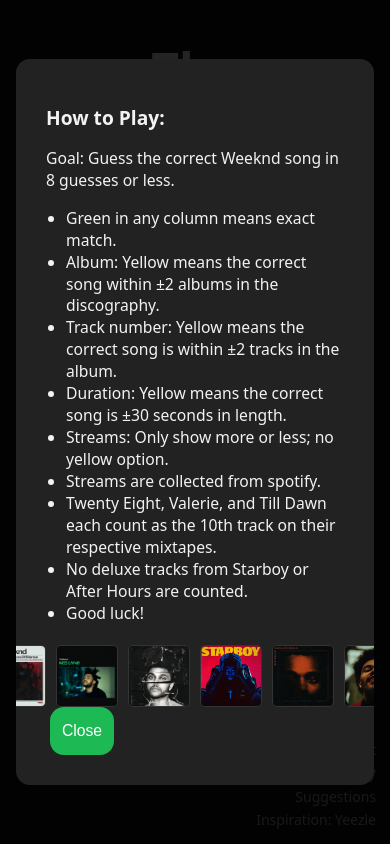
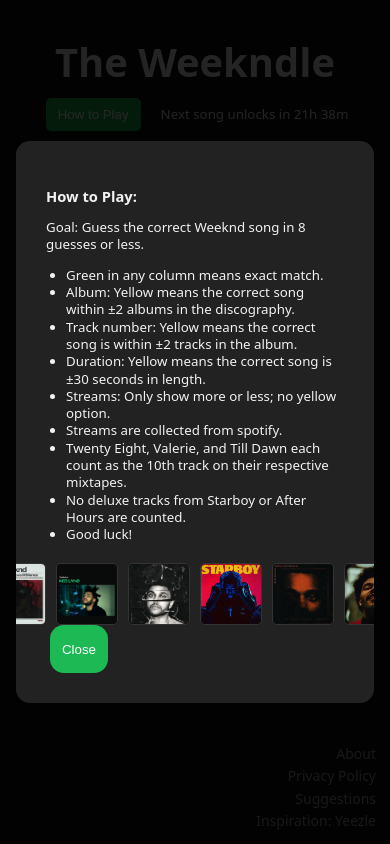
Before and after one commit to noahjuzenas/theweekndle, a plain HTML site: page index.html in a window 390 px wide. Both pictures are taken after a click on the button "How to Play". Drawn offline with Linux system fonts and the light colour scheme.

Commit message:
Update weekndle.css

```diff
--- a/weekndle.css
+++ b/weekndle.css
@@ -347,3 +347,38 @@ td.gray{ background: rgba(255,255,255,.06); border-radius: 10px; }
     border-radius: 10px !important;
   }
 }
+
+/* === MOBILE TYPOGRAPHY ONLY (keep desktop the same) === */
+@media (max-width: 700px){
+  /* Lower the root size so rems shrink uniformly */
+  html { font-size: 14px !important; }     /* desktop stays as-is */
+
+  /* General text */
+  body, p, li, td, th, input, button {
+    font-size: 0.95rem !important;
+    line-height: 1.3 !important;
+  }
+
+  /* Table */
+  #guessesTable th { font-size: 0.8rem !important; }
+  #guessesTable td { font-size: 0.9rem !important; }
+  .album-cell .album-text { font-size: 0.9rem !important; }
+
+  /* Guess UI */
+  #guessInput { font-size: 0.95rem !important; }
+  #guessBtn, #seeResultsBtn { font-size: 0.95rem !important; }
+
+  /* Autocomplete list items */
+  .autocomplete-items > div { font-size: 0.95rem !important; }
+
+  /* Overlays */
+  .overlay-card h2 { font-size: 1.05rem !important; }
+  .overlay-card, .overlay-card p, .overlay-card li { font-size: 0.95rem !important; }
+}
+
+/* Ultra-narrow phones get a tiny step down */
+@media (max-width: 360px){
+  html { font-size: 13px !important; }
+  #guessesTable th { font-size: 0.75rem !important; }
+  #guessesTable td { font-size: 0.85rem !important; }
+}
```
